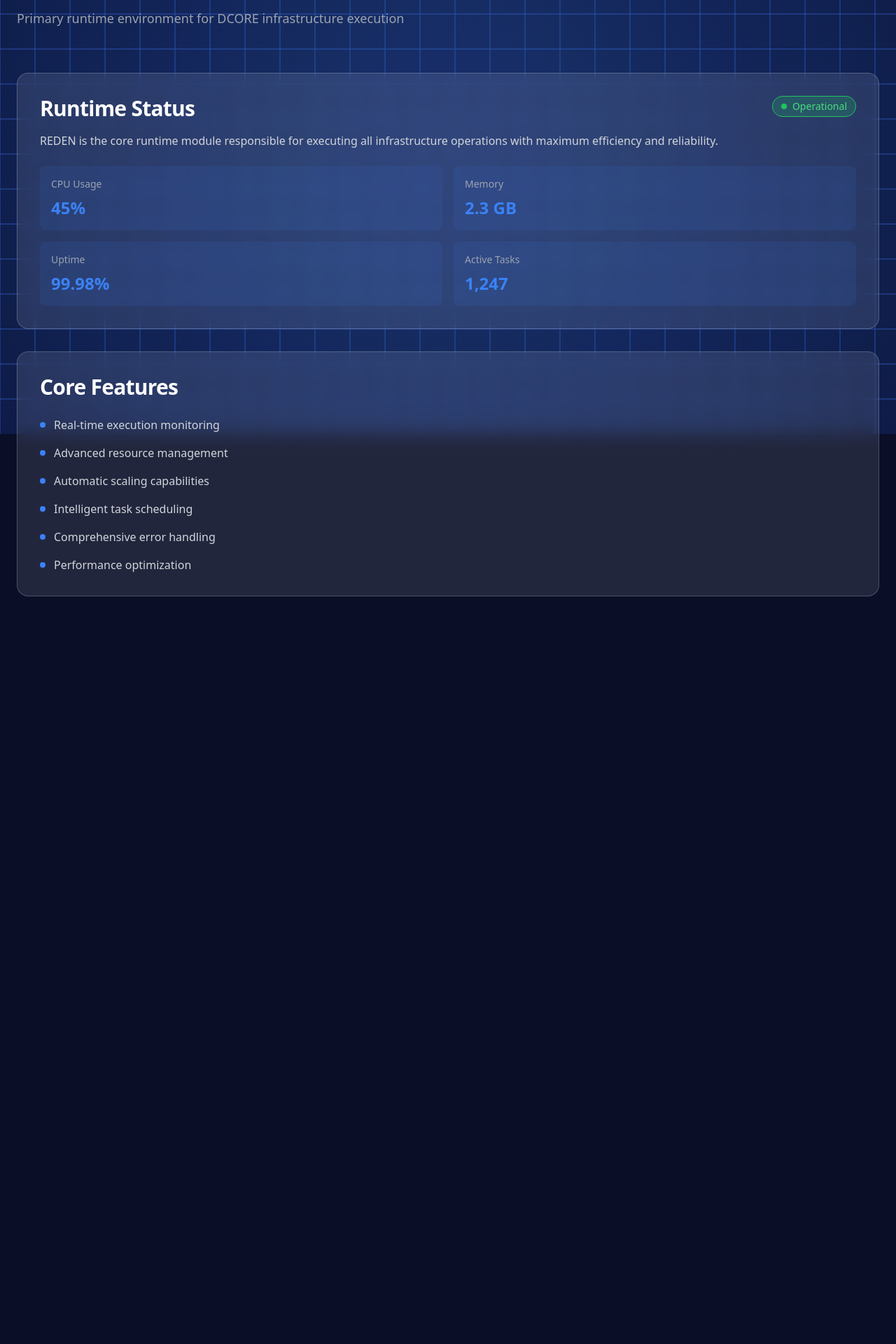
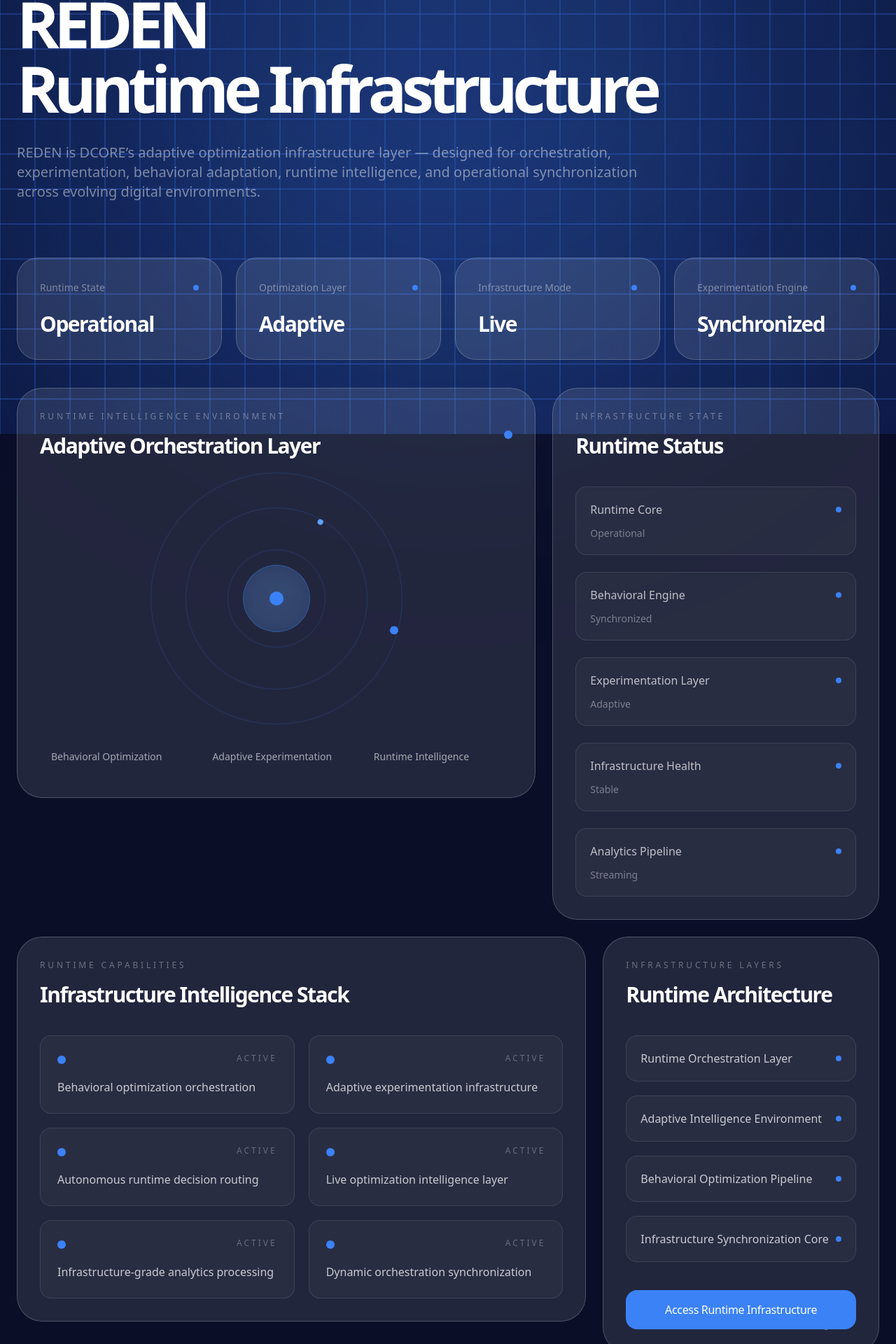
Before and after one commit to davix-tech/Dcore.name.ng, a Next.js app: page /reden in a window 1280 px wide. Shown: the part 180-2100 px from the top of the page at 70% size. Before the commit the page ends 1112 px from the top, so only its background shows below. Built offline with nearby package versions, Linux system fonts and the light colour scheme.

Commit message:
Enhance RedenPage with metrics and runtime features
Add metrics and runtime features to RedenPage component

```diff
--- a/app/reden/page.tsx
+++ b/app/reden/page.tsx
@@ -2,97 +2,393 @@
 
 import { motion } from 'framer-motion'
 import { GlassCard } from '@/components/ui/glass-card'
-import { StatusBadge } from '@/components/ui/status-badge'
+
+const metrics = [
+  {
+    label: 'Runtime State',
+    value: 'Operational',
+  },
+  {
+    label: 'Optimization Layer',
+    value: 'Adaptive',
+  },
+  {
+    label: 'Infrastructure Mode',
+    value: 'Live',
+  },
+  {
+    label: 'Experimentation Engine',
+    value: 'Synchronized',
+  },
+]
+
+const runtimeFeatures = [
+  'Behavioral optimization orchestration',
+  'Adaptive experimentation infrastructure',
+  'Autonomous runtime decision routing',
+  'Live optimization intelligence layer',
+  'Infrastructure-grade analytics processing',
+  'Dynamic orchestration synchronization',
+]
+
+const infrastructureLayers = [
+  'Runtime Orchestration Layer',
+  'Adaptive Intelligence Environment',
+  'Behavioral Optimization Pipeline',
+  'Infrastructure Synchronization Core',
+]
 
 const containerVariants = {
   hidden: { opacity: 0 },
   visible: {
     opacity: 1,
     transition: {
-      staggerChildren: 0.1,
-      delayChildren: 0.2,
+      staggerChildren: 0.08,
+      delayChildren: 0.15,
     },
   },
 }
 
 const itemVariants = {
-  hidden: { opacity: 0, y: 20 },
+  hidden: {
+    opacity: 0,
+    y: 24,
+    filter: 'blur(10px)',
+  },
   visible: {
     opacity: 1,
     y: 0,
-    transition: { duration: 0.5 },
+    filter: 'blur(0px)',
+    transition: {
+      duration: 0.7,
+      ease: [0.22, 1, 0.36, 1],
+    },
   },
 }
 
 export default function RedenPage() {
   return (
-    <div className="relative min-h-screen pt-32 pb-20">
+    <div className="relative min-h-screen overflow-hidden pt-32 pb-24">
+      {/* Runtime Grid */}
+      <div className="absolute inset-0 opacity-[0.04] pointer-events-none">
+        <div
+          className="
+            absolute inset-0
+            bg-[linear-gradient(rgba(255,255,255,0.08)_1px,transparent_1px),linear-gradient(90deg,rgba(255,255,255,0.08)_1px,transparent_1px)]
+            bg-[size:72px_72px]
+          "
+        />
+      </div>
+
+      {/* Ambient Runtime Glow */}
+      <div className="absolute top-[-10%] left-1/2 -translate-x-1/2 w-[950px] h-[950px] bg-blue-500/10 blur-[180px] rounded-full pointer-events-none" />
+
+      {/* Runtime Nodes */}
+      <div className="absolute top-24 left-24 w-3 h-3 rounded-full bg-blue-500 runtime-pulse opacity-70" />
+      <div className="absolute bottom-32 right-24 w-2 h-2 rounded-full bg-blue-400 runtime-pulse opacity-60" />
+
       <div className="max-w-7xl mx-auto px-6 relative z-10">
+        {/* Hero */}
         <motion.div
-          initial={{ opacity: 0, y: 20 }}
-          animate={{ opacity: 1, y: 0 }}
-          transition={{ duration: 0.5 }}
-          className="mb-16"
+          initial={{
+            opacity: 0,
+            y: 24,
+          }}
+          animate={{
+            opacity: 1,
+            y: 0,
+          }}
+          transition={{
+            duration: 0.7,
+          }}
+          className="mb-20"
         >
-          <h1 className="heading-2 mb-4">REDEN Runtime Module</h1>
-          <p className="text-gray-400 text-lg">
-            Primary runtime environment for DCORE infrastructure execution
-          </p>
+          <div className="flex items-center gap-3 mb-6">
+            <div className="w-3 h-3 rounded-full bg-blue-500 runtime-pulse" />
+
+            <span className="text-xs tracking-[0.35em] uppercase text-white/40">
+              Adaptive Optimization Runtime
+            </span>
+          </div>
+
+          <div className="max-w-6xl">
+            <h1 className="text-5xl md:text-7xl xl:text-[92px] font-semibold tracking-[-0.08em] leading-none mb-8">
+              REDEN
+              <br />
+              Runtime Infrastructure
+            </h1>
+
+            <p className="text-lg md:text-xl text-white/45 max-w-4xl leading-relaxed">
+              REDEN is DCORE’s adaptive optimization infrastructure layer —
+              designed for orchestration, experimentation, behavioral adaptation,
+              runtime intelligence, and operational synchronization across
+              evolving digital environments.
+            </p>
+          </div>
         </motion.div>
 
+        {/* Metrics */}
         <motion.div
           variants={containerVariants}
           initial="hidden"
           animate="visible"
-          className="space-y-8"
+          className="grid grid-cols-1 md:grid-cols-2 xl:grid-cols-4 gap-5 mb-10"
         >
+          {metrics.map((metric, i) => (
+            <motion.div
+              key={i}
+              variants={itemVariants}
+            >
+              <GlassCard className="runtime-glow rounded-[30px] p-6">
+                <div className="flex items-center justify-between mb-6">
+                  <div className="text-white/40 text-sm">
+                    {metric.label}
+                  </div>
+
+                  <div className="w-2 h-2 rounded-full bg-blue-500 runtime-pulse" />
+                </div>
+
+                <div className="text-2xl xl:text-3xl font-semibold tracking-[-0.05em] text-white/92">
+                  {metric.value}
+                </div>
+              </GlassCard>
+            </motion.div>
+          ))}
+        </motion.div>
+
+        {/* Main Layout */}
+        <motion.div
+          variants={containerVariants}
+          initial="hidden"
+          animate="visible"
+          className="grid grid-cols-1 xl:grid-cols-[1.35fr_0.85fr] gap-6 mb-6"
+        >
+          {/* Runtime Visualization */}
           <motion.div variants={itemVariants}>
-            <GlassCard>
-              <div className="flex justify-between items-start mb-4">
-                <h3 className="heading-3">Runtime Status</h3>
-                <StatusBadge status="active" label="Operational" />
+            <GlassCard className="rounded-[36px] p-8 min-h-[500px] relative overflow-hidden">
+              <div className="flex items-center justify-between mb-10">
+                <div>
+                  <div className="text-xs tracking-[0.32em] uppercase text-white/35 mb-4">
+                    Runtime Intelligence Environment
+                  </div>
+
+                  <h2 className="text-3xl font-semibold tracking-[-0.05em]">
+                    Adaptive Orchestration Layer
+                  </h2>
+                </div>
+
+                <div className="w-3 h-3 rounded-full bg-blue-500 runtime-pulse" />
               </div>
-              <p className="text-gray-300 mb-6">
-                REDEN is the core runtime module responsible for executing all infrastructure operations with maximum efficiency and reliability.
-              </p>
-              <div className="grid md:grid-cols-2 gap-4">
-                <div className="bg-blue-500/10 p-4 rounded-lg">
-                  <p className="text-sm text-gray-400 mb-2">CPU Usage</p>
-                  <p className="text-2xl text-dcore-blue font-bold">45%</p>
+
+              {/* Grid */}
+              <div className="absolute inset-0 opacity-[0.05]">
+                <div
+                  className="
+                    absolute inset-0
+                    bg-[linear-gradient(rgba(255,255,255,0.08)_1px,transparent_1px),linear-gradient(90deg,rgba(255,255,255,0.08)_1px,transparent_1px)]
+                    bg-[size:48px_48px]
+                  "
+                />
+              </div>
+
+              {/* Runtime Orbital Visual */}
+              <div className="relative h-[320px] flex items-center justify-center">
+                <div className="absolute w-[360px] h-[360px] border border-blue-500/20 rounded-full" />
+                <div className="absolute w-[260px] h-[260px] border border-blue-500/20 rounded-full" />
+                <div className="absolute w-[140px] h-[140px] border border-blue-500/20 rounded-full" />
+
+                <motion.div
+                  animate={{
+                    rotate: 360,
+                  }}
+                  transition={{
+                    repeat: Infinity,
+                    duration: 20,
+                    ease: 'linear',
+                  }}
+                  className="absolute w-[360px] h-[360px]"
+                >
+                  <div className="absolute top-0 left-1/2 -translate-x-1/2 w-3 h-3 rounded-full bg-blue-500" />
+                </motion.div>
+
+                <motion.div
+                  animate={{
+                    rotate: -360,
+                  }}
+                  transition={{
+                    repeat: Infinity,
+                    duration: 14,
+                    ease: 'linear',
+                  }}
+                  className="absolute w-[260px] h-[260px]"
+                >
+                  <div className="absolute bottom-0 left-1/2 -translate-x-1/2 w-2 h-2 rounded-full bg-blue-400" />
+                </motion.div>
+
+                <div className="w-24 h-24 rounded-full bg-blue-500/20 border border-blue-500/40 backdrop-blur-xl flex items-center justify-center">
+                  <div className="w-5 h-5 rounded-full bg-blue-500 runtime-pulse" />
                 </div>
-                <div className="bg-blue-500/10 p-4 rounded-lg">
-                  <p className="text-sm text-gray-400 mb-2">Memory</p>
-                  <p className="text-2xl text-dcore-blue font-bold">2.3 GB</p>
-                </div>
-                <div className="bg-blue-500/10 p-4 rounded-lg">
-                  <p className="text-sm text-gray-400 mb-2">Uptime</p>
-                  <p className="text-2xl text-dcore-blue font-bold">99.98%</p>
-                </div>
-                <div className="bg-blue-500/10 p-4 rounded-lg">
-                  <p className="text-sm text-gray-400 mb-2">Active Tasks</p>
-                  <p className="text-2xl text-dcore-blue font-bold">1,247</p>
-                </div>
+              </div>
+
+              <div className="grid grid-cols-3 gap-4 mt-10">
+                {[
+                  'Behavioral Optimization',
+                  'Adaptive Experimentation',
+                  'Runtime Intelligence',
+                ].map((item, i) => (
+                  <div
+                    key={i}
+                    className="runtime-panel rounded-2xl p-4 text-sm text-white/60"
+                  >
+                    {item}
+                  </div>
+                ))}
               </div>
             </GlassCard>
           </motion.div>
 
+          {/* Infrastructure Status */}
           <motion.div variants={itemVariants}>
-            <GlassCard>
-              <h3 className="heading-3 mb-6">Core Features</h3>
-              <div className="space-y-4">
+            <GlassCard className="rounded-[36px] p-8 h-full">
+              <div className="text-xs tracking-[0.32em] uppercase text-white/35 mb-4">
+                Infrastructure State
+              </div>
+
+              <h2 className="text-3xl font-semibold tracking-[-0.05em] mb-10">
+                Runtime Status
+              </h2>
+
+              <div className="space-y-6">
                 {[
-                  'Real-time execution monitoring',
-                  'Advanced resource management',
-                  'Automatic scaling capabilities',
-                  'Intelligent task scheduling',
-                  'Comprehensive error handling',
-                  'Performance optimization',
-                ].map((feature, i) => (
-                  <div key={i} className="flex items-center gap-3">
-                    <div className="w-2 h-2 bg-dcore-blue rounded-full"></div>
-                    <span className="text-gray-300">{feature}</span>
+                  ['Runtime Core', 'Operational'],
+                  ['Behavioral Engine', 'Synchronized'],
+                  ['Experimentation Layer', 'Adaptive'],
+                  ['Infrastructure Health', 'Stable'],
+                  ['Analytics Pipeline', 'Streaming'],
+                ].map(([label, value], i) => (
+                  <div
+                    key={i}
+                    className="
+                      rounded-2xl
+                      border border-white/10
+                      bg-white/[0.03]
+                      p-5
+                    "
+                  >
+                    <div className="flex items-center justify-between mb-3">
+                      <div className="text-white/70">
+                        {label}
+                      </div>
+
+                      <div className="w-2 h-2 rounded-full bg-blue-500 runtime-pulse" />
+                    </div>
+
+                    <div className="text-white/40 text-sm">
+                      {value}
+                    </div>
                   </div>
                 ))}
+              </div>
+            </GlassCard>
+          </motion.div>
+        </motion.div>
+
+        {/* Bottom Layout */}
+        <motion.div
+          variants={containerVariants}
+          initial="hidden"
+          animate="visible"
+          className="grid grid-cols-1 xl:grid-cols-3 gap-6"
+        >
+          {/* Runtime Features */}
+          <motion.div
+            variants={itemVariants}
+            className="xl:col-span-2"
+          >
+            <GlassCard className="rounded-[36px] p-8">
+              <div className="text-xs tracking-[0.32em] uppercase text-white/35 mb-4">
+                Runtime Capabilities
+              </div>
+
+              <h2 className="text-3xl font-semibold tracking-[-0.05em] mb-10">
+                Infrastructure Intelligence Stack
+              </h2>
+
+              <div className="grid md:grid-cols-2 gap-5">
+                {runtimeFeatures.map((feature, i) => (
+                  <div
+                    key={i}
+                    className="
+                      rounded-2xl
+                      border border-white/10
+                      bg-white/[0.03]
+                      p-6
+                    "
+                  >
+                    <div className="flex items-start justify-between mb-5">
+                      <div className="w-3 h-3 rounded-full bg-blue-500 runtime-pulse mt-1" />
+
+                      <div className="text-xs uppercase tracking-[0.25em] text-white/30">
+                        Active
+                      </div>
+                    </div>
+
+                    <div className="text-white/75 leading-relaxed">
+                      {feature}
+                    </div>
+                  </div>
+                ))}
+              </div>
+            </GlassCard>
+          </motion.div>
+
+          {/* Infrastructure Layers */}
+          <motion.div variants={itemVariants}>
+            <GlassCard className="rounded-[36px] p-8 h-full">
+              <div className="text-xs tracking-[0.32em] uppercase text-white/35 mb-4">
+                Infrastructure Layers
+              </div>
+
+              <h2 className="text-3xl font-semibold tracking-[-0.05em] mb-10">
+                Runtime Architecture
+              </h2>
+
+              <div className="space-y-5">
+                {infrastructureLayers.map((layer, i) => (
+                  <div
+                    key={i}
+                    className="
+                      rounded-2xl
+                      border border-white/10
+                      bg-white/[0.03]
+                      p-5
+                    "
+                  >
+                    <div className="flex items-center justify-between">
+                      <div className="text-white/75">
+                        {layer}
+                      </div>
+
+                      <div className="w-2 h-2 rounded-full bg-blue-500 runtime-pulse" />
+                    </div>
+                  </div>
+                ))}
+              </div>
+
+              <div className="mt-10">
+                <button
+                  className="
+                    w-full h-14 rounded-2xl
+                    bg-blue-500
+                    text-white
+                    font-medium
+                    tracking-[-0.02em]
+                    transition-all duration-300
+                    hover:shadow-[0_0_40px_rgba(37,99,235,0.35)]
+                  "
+                >
+                  Access Runtime Infrastructure
+                </button>
               </div>
             </GlassCard>
           </motion.div>
@@ -100,4 +396,4 @@ export default function RedenPage() {
       </div>
     </div>
   )
-}
+            }
```
